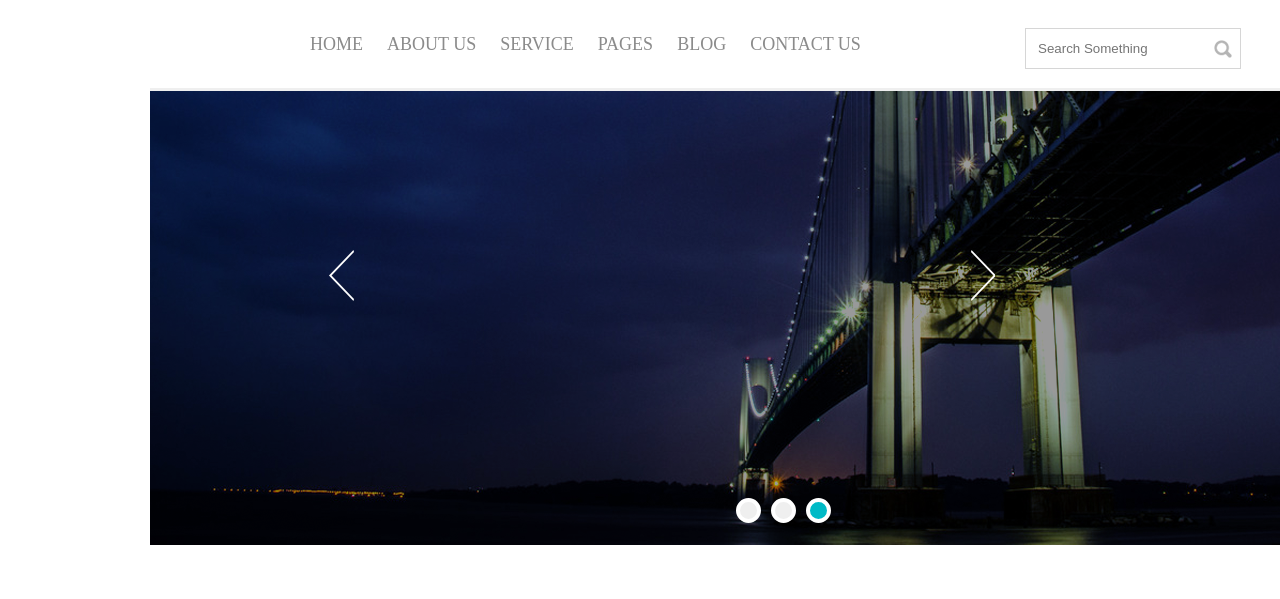
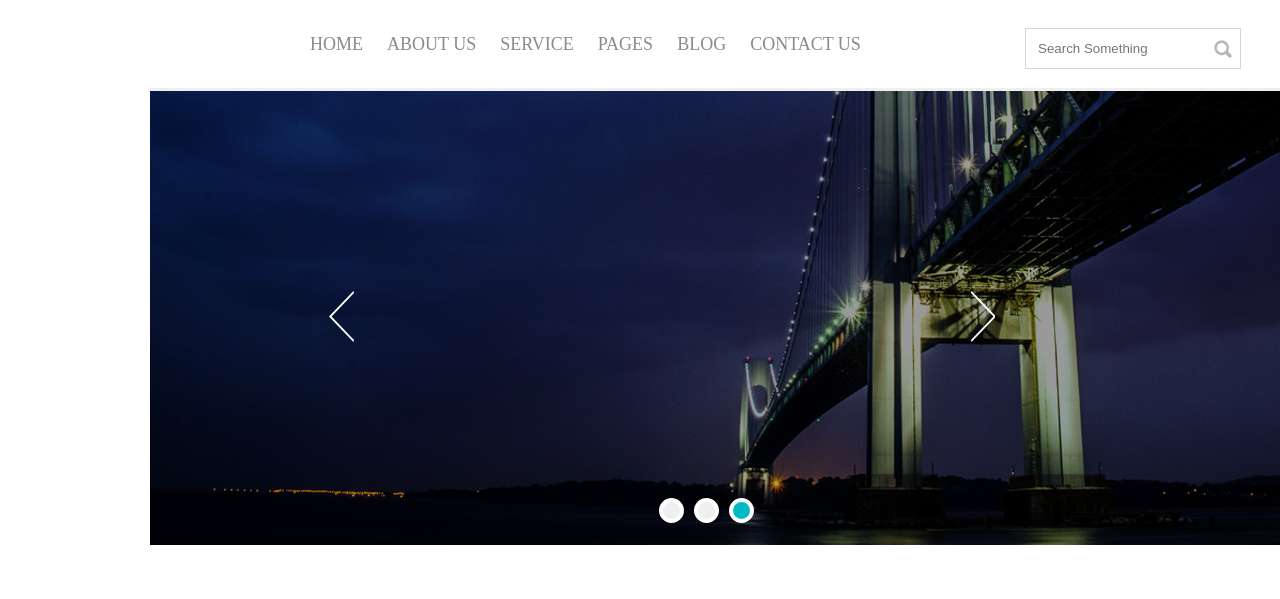
Before and after one commit to brenekat/my-first-repository, a plain HTML site: page site simples so com html, js e css/index.html in a window 1280 px wide. Shown: the part 62-661 px from the top of the page. Drawn offline with nearby package versions, Linux system fonts and the light colour scheme.

Commit message:
Update First.css

```diff
--- a/site simples so com html, js e css/css/First.css
+++ b/site simples so com html, js e css/css/First.css
@@ -93,7 +93,7 @@ button.slick-prev {
     background-color: transparent;
     position: absolute;
     background-image: url(../img/prev.png);
-    top: 35%;
+    top: 44%;
     left: 14%;
 }
 
@@ -106,7 +106,7 @@ button.slick-next {
     background-color: transparent;
     position: absolute;
     background-image: url(../img/next.png);
-    top: 35%;
+    top: 44%;
     right: 34%;
 }
 .slick-list {
@@ -139,7 +139,7 @@ li.slick-active button {
     margin: 0 auto;
     width: 50%;
     position: absolute;
-    left: 45%;
+    left: 39%;
     top: 405px;
 }
 
@@ -258,7 +258,7 @@ margin-top: 39px;
 background-image: url('../img/footer.png');
 color: #ffffff;
 height: 330px;
-width: 900px;
+width: 882px;
 padding-left: 29px;
 margin-left:0px;
 }
@@ -267,6 +267,7 @@ margin-left:0px;
 background-image: url('../img/footer2.png');
 color: #c1c1c1;
 height: 90px;
+width: 911px;
 margin-left:0px;
 }
 
```
